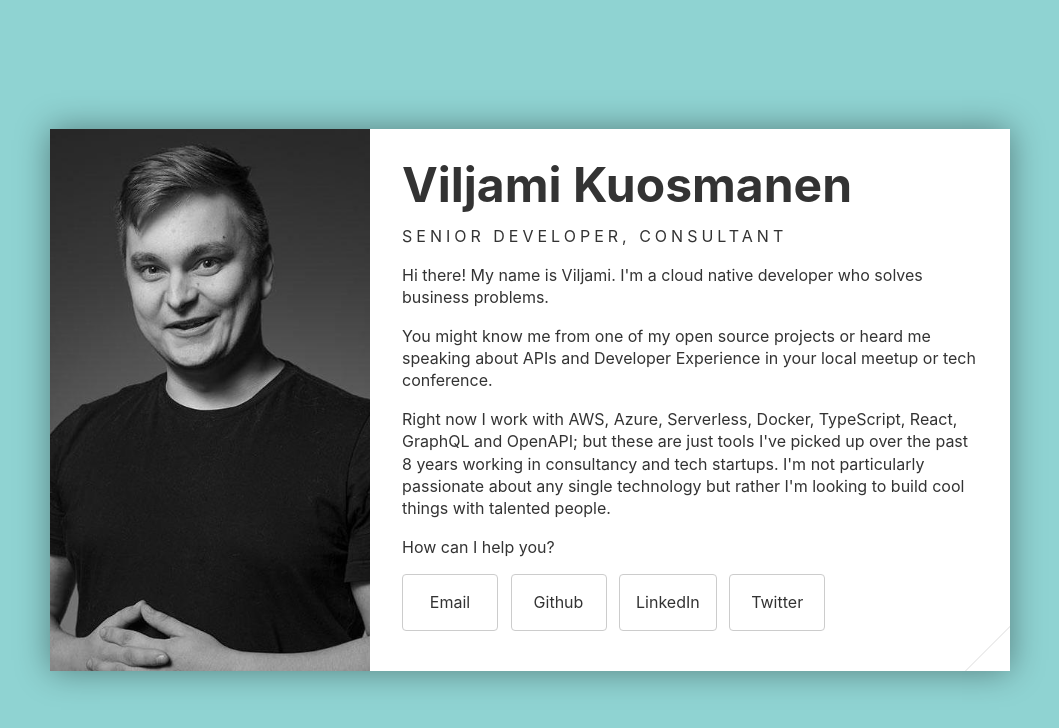
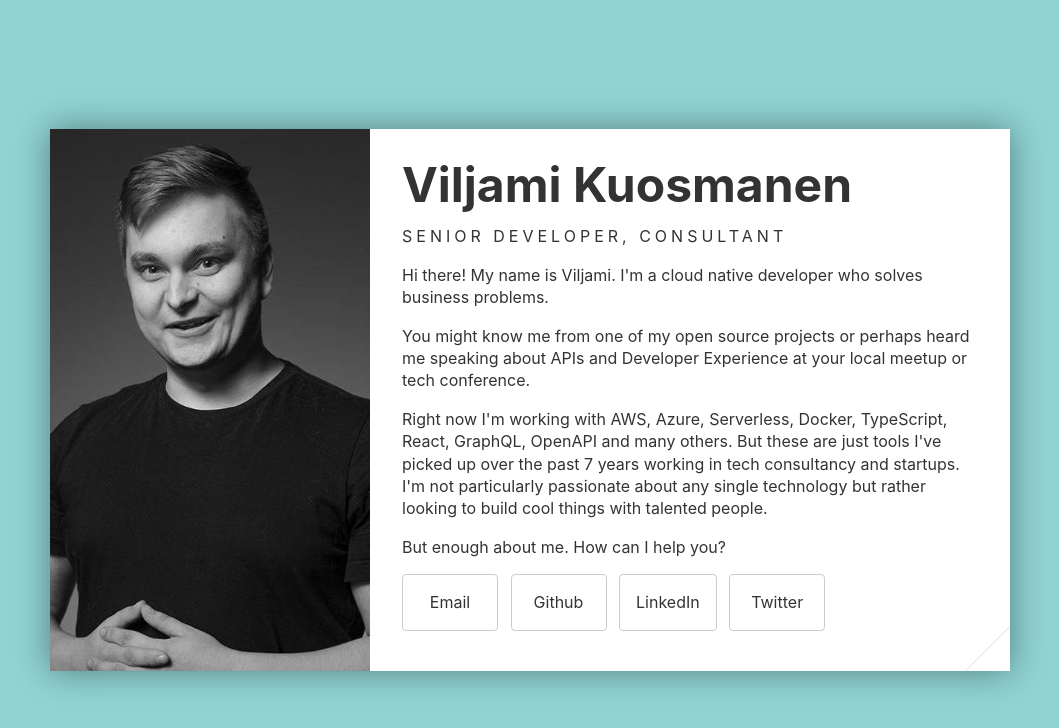
Before and after one commit to anttiviljami/personal-website, a Svelte app: page / in a window 1280 px wide. Shown: the top 728 px of the page, without its empty margins (110-1169 px from the left). Built offline with nearby package versions, Linux system fonts and the light colour scheme.

Commit message:
Add titles, some refactoring

```diff
--- a/src/App.svelte
+++ b/src/App.svelte
@@ -8,6 +8,17 @@
   const linkedin = 'anttiviljami';
   const keybase = 'anttiviljami';
   const fingerprint = '40EA BFC7 ECA2 71E4 EECB 4AC4 1834 53EB 5722 2BE7'.split(' ');
+
+  const tools = [
+    'AWS',
+    'Azure',
+    'Serverless',
+    'Docker',
+    'TypeScript',
+    'React',
+    'GraphQL',
+    'OpenAPI',
+  ];
 
   let flipped = false;
   const flip = () => flipped = !flipped;
@@ -94,15 +105,15 @@
         <h1 class="heading">Viljami Kuosmanen</h1>
         <p class="title">Senior Developer, Consultant</p>
         <p>Hi there! My name is Viljami. I'm a cloud native developer who solves business problems.</p>
-        <p>You might know me from one of my open source projects or heard me speaking about APIs and Developer Experience in your local meetup or tech conference.</p>
-        <p>Right now I work with AWS, Azure, Serverless, Docker, TypeScript, React, GraphQL and OpenAPI; but these are just tools I've picked up over the past 8 years working in consultancy and tech startups. I'm not particularly passionate about any single technology but rather I'm looking to build cool things with talented people.</p>
-        <p>How can I help you?</p>
+        <p>You might know me from one of my open source projects or perhaps heard me speaking about APIs and Developer Experience at your local meetup or tech conference.</p>
+        <p>Right now I'm working with {tools.join(', ')} and many others. But these are just tools I've picked up over the past 7 years working in tech consultancy and startups. I'm not particularly passionate about any single technology but rather looking to build cool things with talented people.</p>
+        <p>But enough about me. How can I help you?</p>
       </div>
       <div class="links">
-        <Button link="mailto:{email}">Email</Button>
-        <Button link="https://github.com/{github}" target="_blank">Github</Button>
-        <Button link="https://linkedin.com/in/{linkedin}" target="_blank">LinkedIn</Button>
-        <Button link="https://twitter.com/{twitter}" target="_blank">Twitter</Button>
+        <Button link="mailto:{email}" title={email}>Email</Button>
+        <Button link="https://github.com/{github}" title="github.com/{github}" target="_blank">Github</Button>
+        <Button link="https://linkedin.com/in/{linkedin}" title="linkedin.com/in/{linkedin}" target="_blank">LinkedIn</Button>
+        <Button link="https://twitter.com/{twitter}" title="twitter.com/{twitter}" target="_blank">Twitter</Button>
         <!--<Button link="https://keybase.io/{keybase}" target="_blank">Keybase</Button>-->
       </div>
     </Card>
--- a/src/components/Button.svelte
+++ b/src/components/Button.svelte
@@ -1,6 +1,7 @@
 <script>
   export let link;
   export let target = undefined;
+  export let title = undefined;
 </script>
 
 <style>
@@ -31,6 +32,6 @@
   }
 </style>
 
-<a class="button" href={link} target={target} on:click={(e) => e.stopPropagation()}>
+<a class="button" href={link} target={target} title={title} on:click={(e) => e.stopPropagation()}>
   <slot></slot>
 </a>
--- a/src/components/Card.svelte
+++ b/src/components/Card.svelte
@@ -46,7 +46,7 @@
     .card {
       flex-wrap: wrap;
       width: 28rem;
-      min-height: 22rem;
+      min-height: 18rem;
     }
     .image, .content {
       width: 100%;
```
